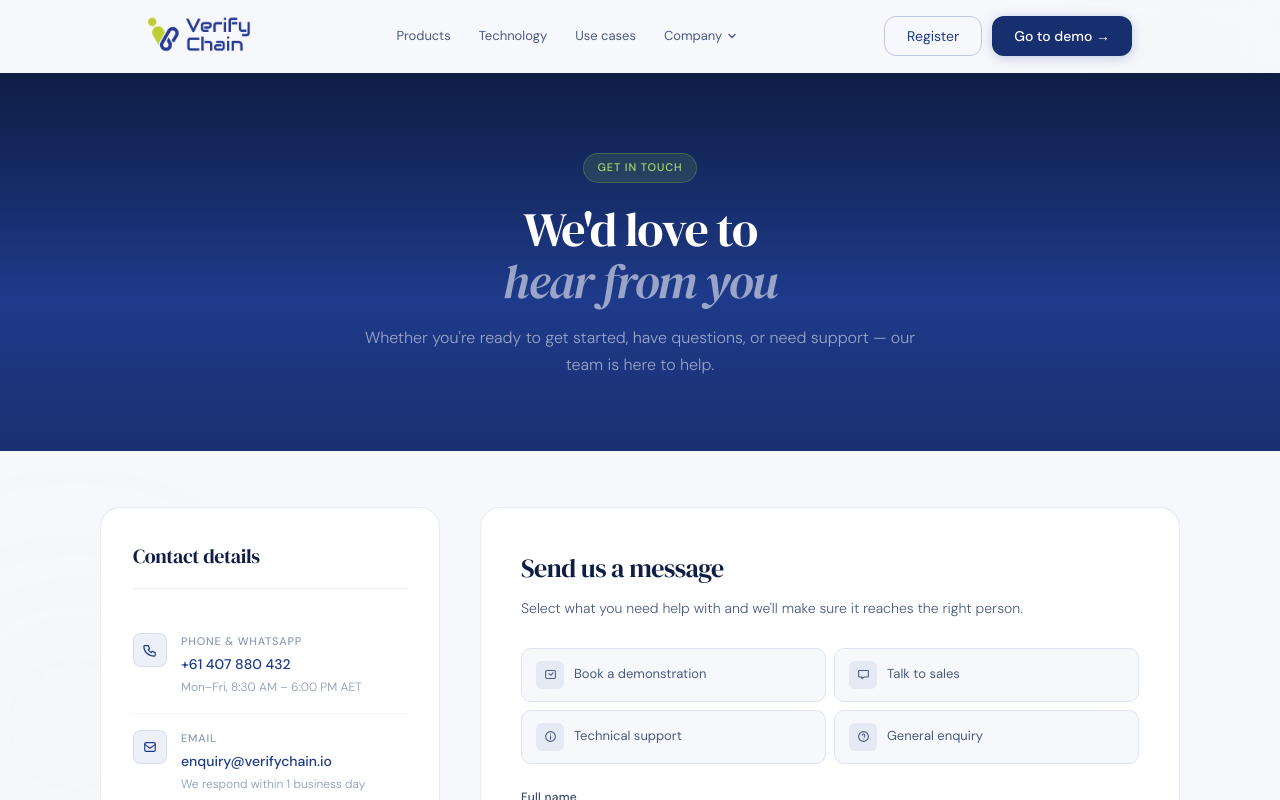
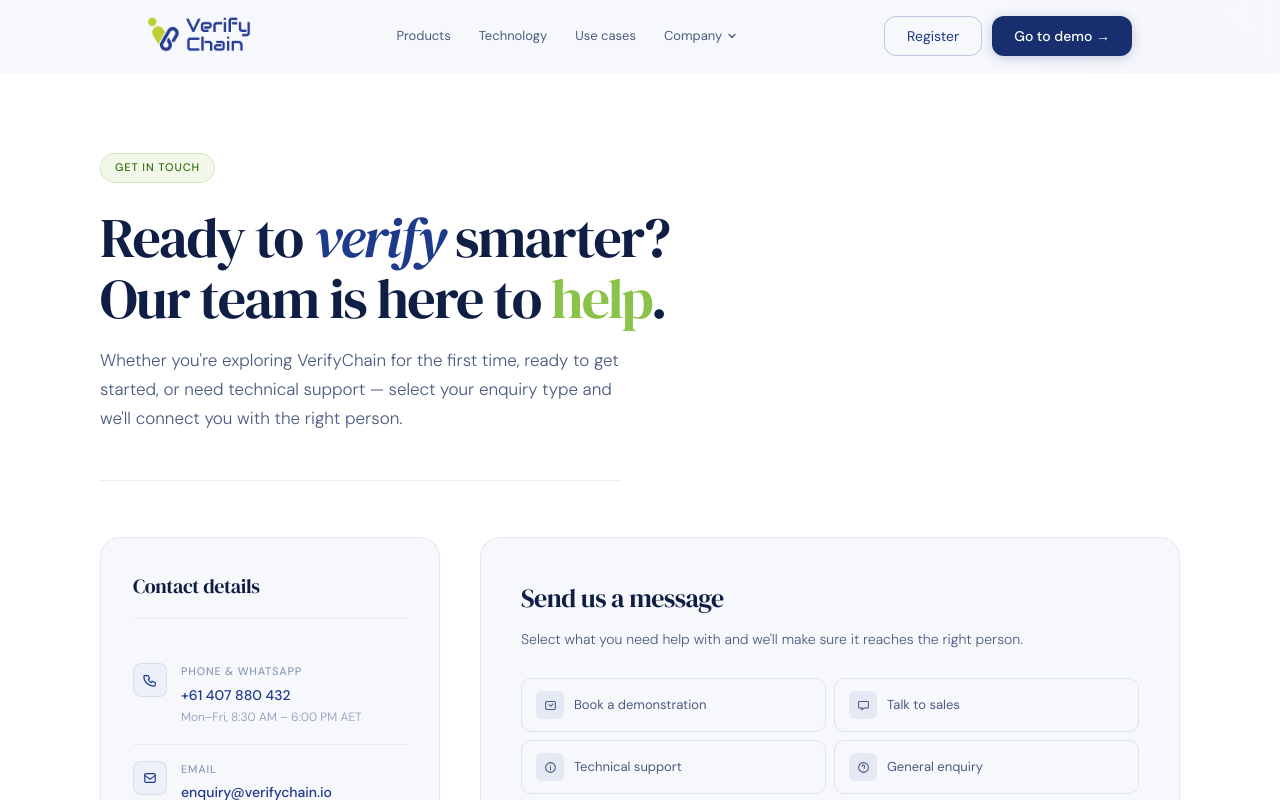
Before and after one commit to sabrinatand/verifychain, a React (Vite) app: page /contact in a window 1280 px wide. Shown: the top 800 px of the page. Built offline with nearby package versions, Linux system fonts and the light colour scheme.

Commit message:
Redesign contact page: white background, editorial heading, lifted card style

```diff
--- a/src/pages/ContactPage.css
+++ b/src/pages/ContactPage.css
@@ -1,7 +1,7 @@
 /* ── PAGE ── */
 .contact-page {
   min-height: 100vh;
-  background: #f7f8fc;
+  background: #fff;
   position: relative;
   overflow: hidden;
 }
@@ -23,18 +23,16 @@
   background: radial-gradient(circle, rgba(139,195,74,0.06) 0%, transparent 70%);
   bottom: -100px; left: -100px;
 }
-
 /* ── HERO ── */
 .contact-hero {
-  background: linear-gradient(180deg, #0f1e45 0%, #1e3a8a 60%, #1a3070 100%);
-  padding: 80px 48px 72px;
-  text-align: center;
+  background: #fff;
+  padding: 80px 48px 0;
   position: relative;
   z-index: 1;
 }
 
 .contact-hero-inner {
-  max-width: 560px;
+  max-width: 1080px;
   margin: 0 auto;
   animation: fadeUp 0.7s cubic-bezier(0.22,1,0.36,1) both;
 }
@@ -42,34 +40,46 @@
 .contact-eyebrow {
   display: inline-flex;
   align-items: center;
-  background: rgba(139,195,74,0.15);
+  background: rgba(139,195,74,0.12);
   border: 1px solid rgba(139,195,74,0.3);
-  color: #a8d870;
+  color: #3a6b0f;
   padding: 5px 14px;
   border-radius: 999px;
   font-size: 11px;
   font-weight: 500;
   letter-spacing: 0.08em;
   text-transform: uppercase;
-  margin-bottom: 20px;
+  margin-bottom: 24px;
 }
 
 .contact-h1 {
   font-family: 'DM Serif Display', Georgia, serif;
-  font-size: 48px;
+  font-size: 56px;
   font-weight: 400;
-  color: #fff;
+  color: #0f1e45;
   letter-spacing: -0.03em;
   line-height: 1.1;
   margin-bottom: 16px;
+  max-width: 700px;
 }
-.contact-h1 em { font-style: italic; color: rgba(255,255,255,0.55); }
+.contact-h1 em {
+  font-style: italic;
+  color: #1e3a8a;
+}
+.contact-h1 strong {
+  font-style: normal;
+  font-weight: 400;
+  color: #8bc34a;
+}
 
 .contact-hero-sub {
-  font-size: 16px;
+  font-size: 17px;
   font-weight: 300;
-  color: rgba(255,255,255,0.55);
+  color: #4a5a80;
   line-height: 1.7;
+  max-width: 520px;
+  padding-bottom: 48px;
+  border-bottom: 1px solid rgba(30,58,138,0.08);
 }
 
 /* ── BODY ── */
@@ -77,6 +87,7 @@
   position: relative;
   z-index: 1;
   padding: 56px 48px 100px;
+  background: #fff;
 }
 
 .contact-body-inner {
@@ -90,11 +101,18 @@
 
 /* ── INFO CARD ── */
 .contact-info-card {
-  background: #fff;
-  border: 1px solid rgba(30,58,138,0.1);
+  background: #f7f8fc;
+  border: 1px solid rgba(30,58,138,0.08);
   border-radius: 20px;
   padding: 32px;
   margin-bottom: 16px;
+}
+
+.contact-quick {
+  background: #f7f8fc;
+  border: 1px solid rgba(30,58,138,0.08);
+  border-radius: 16px;
+  padding: 20px 24px;
 }
 
 .contact-info-title {
@@ -157,13 +175,6 @@ p.contact-info-value { color: #0f1e45; }
 }
 
 /* ── QUICK LINKS ── */
-.contact-quick {
-  background: #fff;
-  border: 1px solid rgba(30,58,138,0.1);
-  border-radius: 16px;
-  padding: 20px 24px;
-}
-
 .contact-quick-title {
   font-size: 11px;
   font-weight: 500;
@@ -191,8 +202,8 @@ p.contact-info-value { color: #0f1e45; }
 
 /* ── FORM WRAP ── */
 .contact-form-wrap {
-  background: #fff;
-  border: 1px solid rgba(30,58,138,0.1);
+  background: #f7f8fc;
+  border: 1px solid rgba(30,58,138,0.08);
   border-radius: 20px;
   padding: 40px;
 }
--- a/src/pages/ContactPage.jsx
+++ b/src/pages/ContactPage.jsx
@@ -148,12 +148,13 @@ export default function ContactPage() {
         <div className="contact-hero-inner">
           <span className="contact-eyebrow">Get in touch</span>
           <h1 className="contact-h1">
-            We'd love to<br /><em>hear from you</em>
-          </h1>
-          <p className="contact-hero-sub">
-            Whether you're ready to get started, have questions, or need support —
-            our team is here to help.
-          </p>
+            Ready to <em>verify</em> smarter?<br />
+            Our team is here to <strong>help</strong>.
+            </h1>
+         <p className="contact-hero-sub">
+            Whether you're exploring VerifyChain for the first time, ready to get started,
+            or need technical support — select your enquiry type and we'll connect you with the right person.
+            </p>
         </div>
       </div>
 
```
